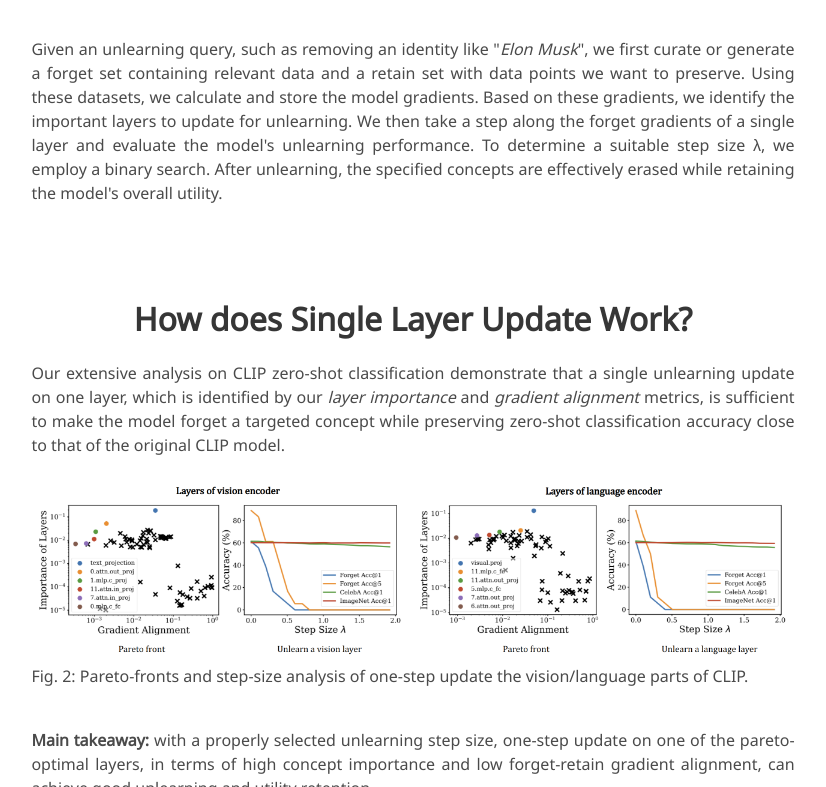
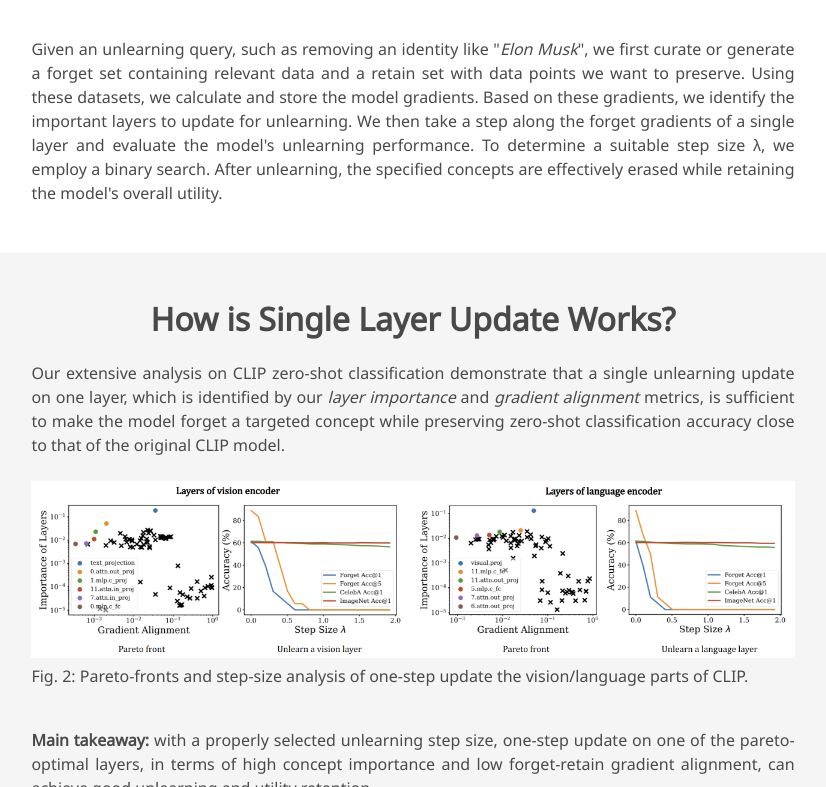
Before and after one commit to YtengTan/slug, a plain HTML site: page index.html in a window 1280 px wide. Shown: the part 2013-2800 px from the top of the page, without its empty margins (227-1053 px from the left). Drawn offline with nearby package versions, Linux system fonts and the light colour scheme; a script that the page names is missing; some icons are missing; a web font is replaced by a local one.

Commit message:
update shades effects

```diff
--- a/index.html
+++ b/index.html
@@ -310,7 +310,7 @@
 </section>
 
 
-<section class="section hero">
+<section class="section hero is-light">
   <div class="container is-max-desktop">
     <div class="columns is-centered has-text-centered">
       <div class="column is-four-fifths">
@@ -373,11 +373,11 @@
 </section>
 
 
-<section class="section hero">
+<section class="section hero is-light">
   <div class="container is-max-desktop">
     <div class="columns is-centered has-text-centered">
       <div class="column is-four-fifths">
-        <h2 class="title is-3">How does Single Layer Update Work?</h2>
+        <h2 class="title is-3">How is Single Layer Update Works?</h2>
           <div class="content has-text-justified">
             Our extensive analysis on CLIP zero-shot classification demonstrate that a single unlearning
             update on one layer, which is identified by our <i>layer importance</i> and <i>gradient alignment</i> metrics,
```
